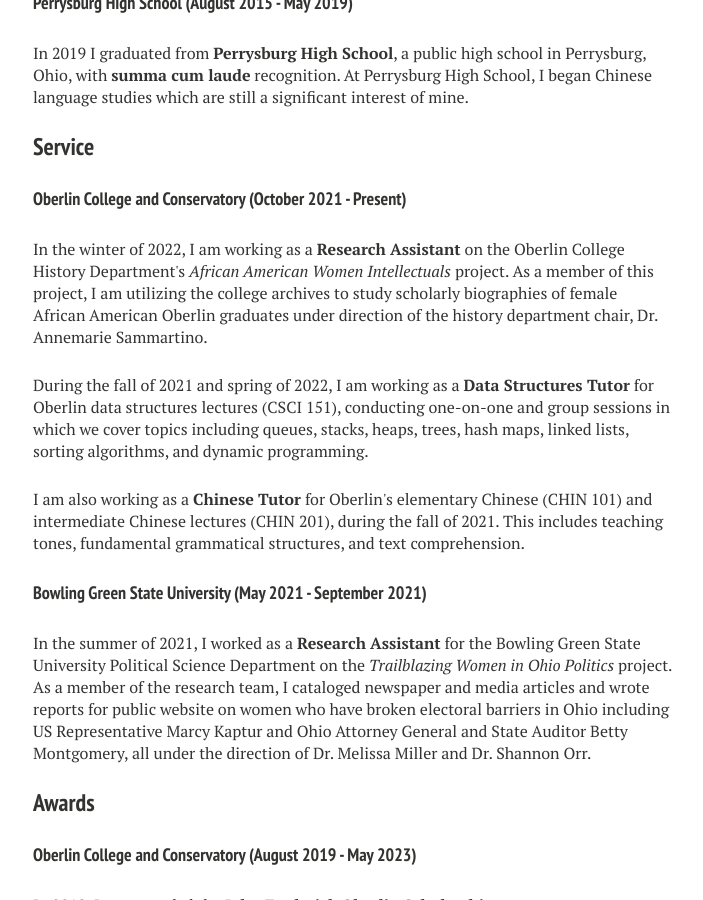
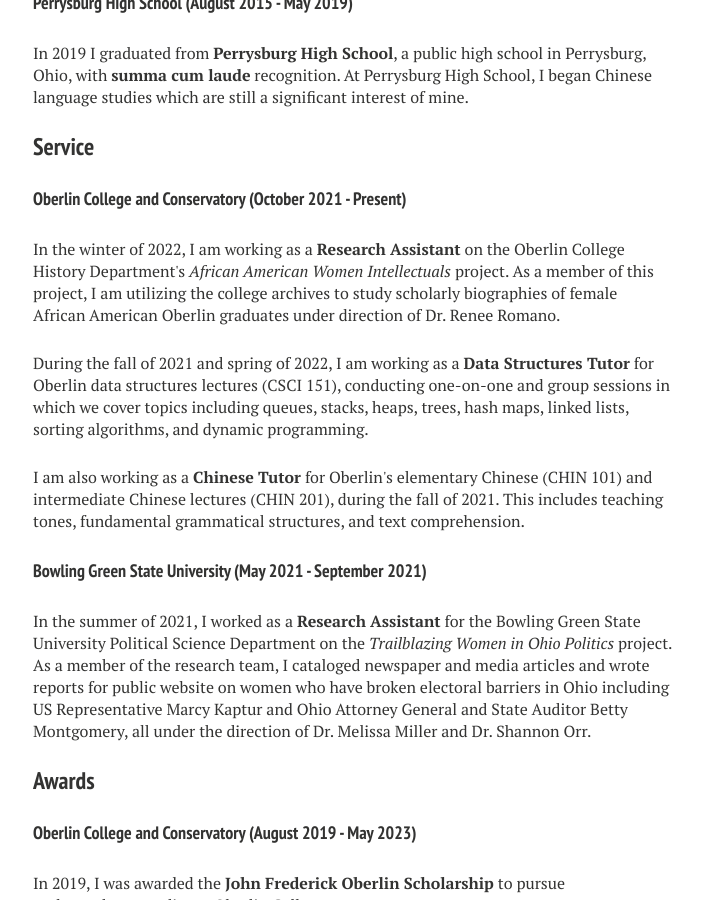
Before and after one commit to nathanenglehart/nathanenglehart.github.io, a Jekyll site: the page built from cv.md, in a window 1280 px wide and 900 px high, scrolled down 512 px. Shown: the whole window, without its empty margins (287-990 px from the left). Built offline with Jekyll 4.4.1, drawn with Linux system fonts in a browser that asks for light colours; nearby versions of some CDN libraries.

Commit message:
Update cv.html

```diff
--- a/_layouts/cv.html
+++ b/_layouts/cv.html
@@ -60,7 +60,7 @@
       <h3>Service</h3>
 
       <h4>Oberlin College and Conservatory (October 2021 - Present)</h4>
-      <p class="paragraph">In the winter of 2022, I am working as a <strong>Research Assistant</strong> on the Oberlin College History Department's <i>African American Women Intellectuals</i> project. As a member of this project, I am utilizing the college archives to study scholarly biographies of female African American Oberlin graduates under direction of the history department chair, Dr. Annemarie Sammartino. </p>
+      <p class="paragraph">In the winter of 2022, I am working as a <strong>Research Assistant</strong> on the Oberlin College History Department's <i>African American Women Intellectuals</i> project. As a member of this project, I am utilizing the college archives to study scholarly biographies of female African American Oberlin graduates under direction of Dr. Renee Romano. </p>
       <p style="margin-top: 1.625rem !important;" class="paragraph">During the fall of 2021 and spring of 2022, I am working as a <strong>Data Structures Tutor</strong> for Oberlin data structures lectures (CSCI 151), conducting one-on-one and group sessions in which we cover topics including queues, stacks, heaps, trees, hash maps, linked lists, sorting algorithms, and dynamic programming.</p>
       <p style="margin-top: 1.625rem !important;" class="paragraph">I am also working as a <strong>Chinese Tutor</strong> for Oberlin's elementary Chinese (CHIN 101) and intermediate Chinese lectures (CHIN 201), during the fall of 2021. This includes teaching tones, fundamental grammatical structures, and text comprehension. </p>
 
```
